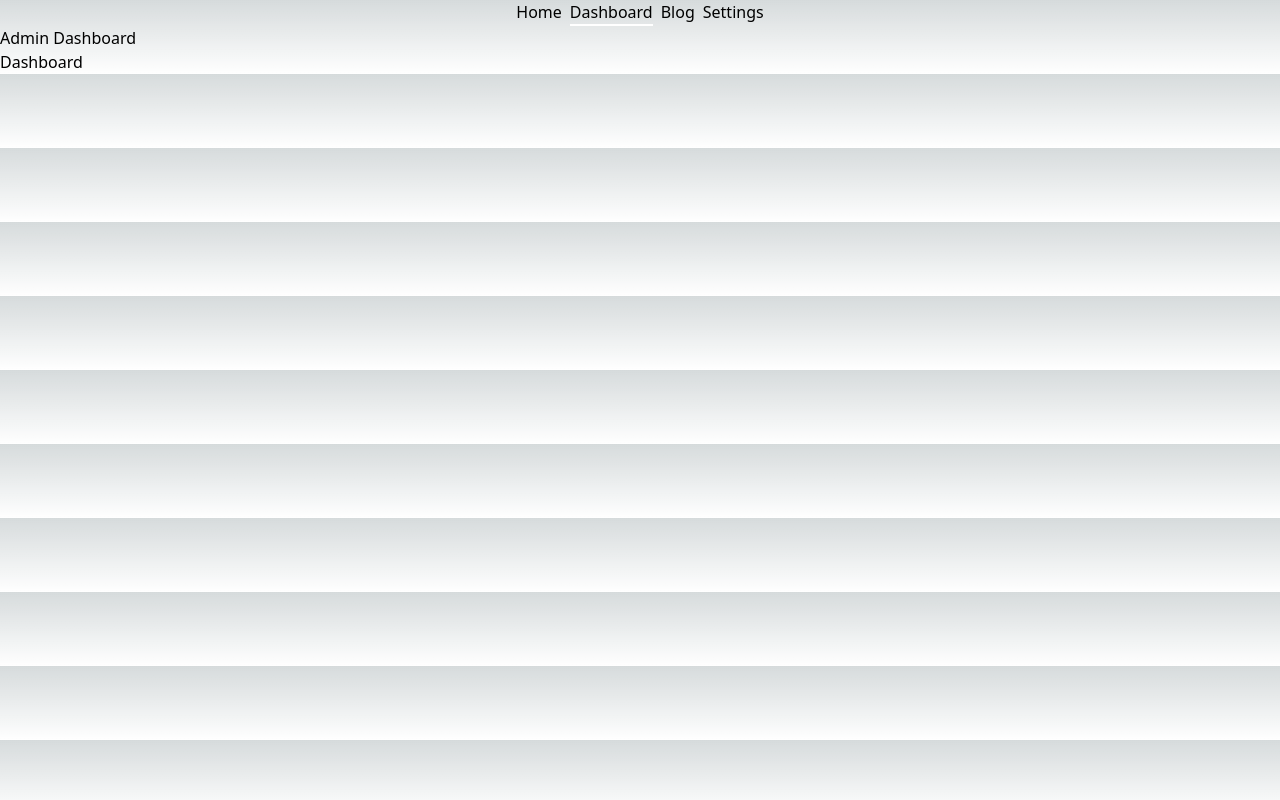
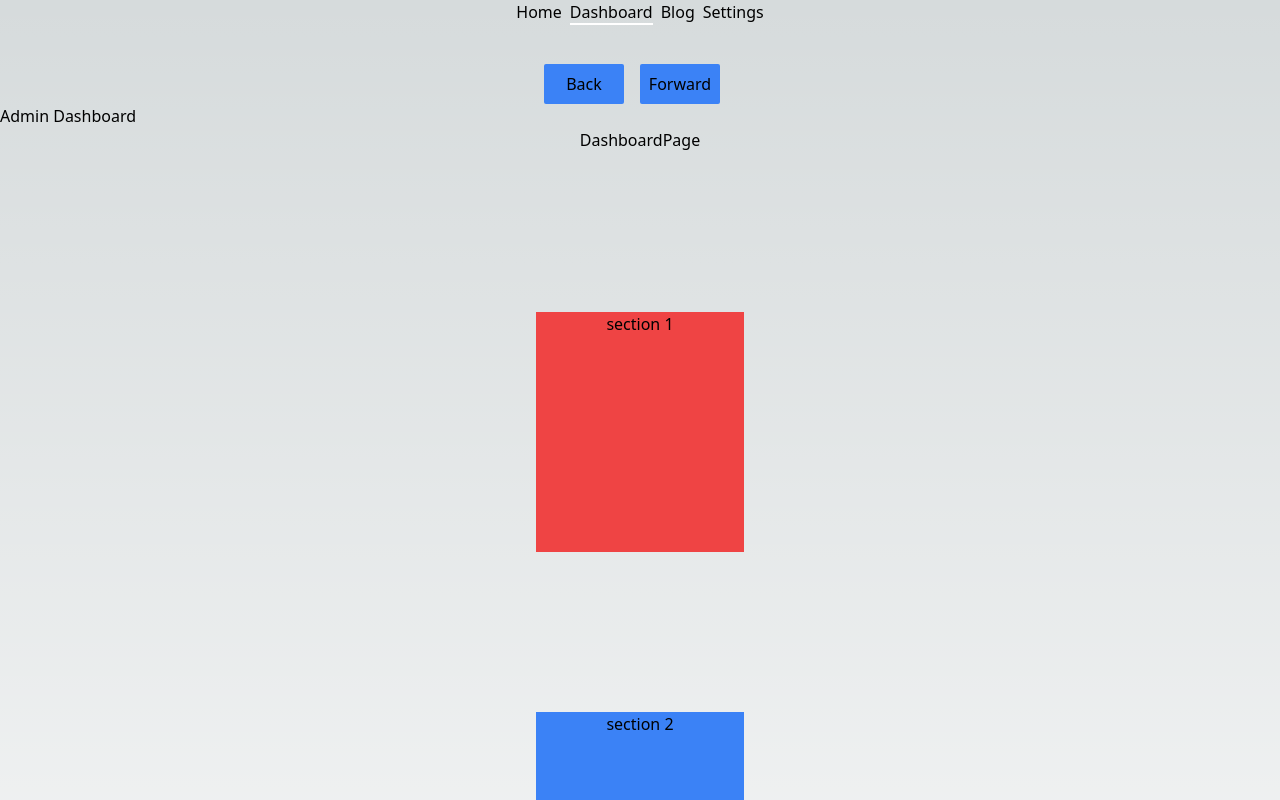
Before and after one commit to KQuiggins/NextJs_Course, a Next.js app: page /dashboard in a window 1280 px wide. Shown: the top 800 px of the page. Built offline with nearby package versions, Linux system fonts and the light colour scheme.

Commit message:
Add launch.json and update layout and page components

```diff
--- a/app/dashboard/layout.js
+++ b/app/dashboard/layout.js
@@ -1,6 +1,6 @@
-import React from 'react'
 
-const Layout = ({children}) => {
+
+export default function Layout({children}) {
   return (
 
     <div>
@@ -9,5 +9,3 @@ const Layout = ({children}) => {
     </div>
   )
 }
-
-export default Layout
--- a/app/dashboard/page.js
+++ b/app/dashboard/page.js
@@ -1,9 +1,21 @@
 
 
-const DashboardPage = () => {
+export default function DashboardPage() {
   return (
-    <div>Dashboard</div>
+    <div className="text-center flex flex-col justify-center items-center gap-40">
+      <h1>DashboardPage</h1>
+
+      <section className="w-52 h-60 bg-red-500" id="red">
+        <div>section 1</div>
+      </section>
+
+      <section className="w-52 h-60 bg-blue-500" id="blue">
+        <div>section 2</div>
+      </section>
+
+      <section className="w-52 h-60 bg-green-500" id="green">
+        <div>section 3</div>
+      </section>
+    </div>
   )
-}
-
-export default DashboardPage
+};
--- a/app/dashboard/settings/page.js
+++ b/app/dashboard/settings/page.js
@@ -1,9 +1,7 @@
-import React from 'react'
 
-const SettingPage = () => {
+
+export default function SettingsPage() {
   return (
-    <div>SettingsPage</div>
+    <div>Settings</div>
   )
-}
-
-export default SettingPage
+};
--- a/app/layout.js
+++ b/app/layout.js
@@ -1,9 +1,5 @@
-'use client'
-
 import './globals.css'
 import Header from '@/components/Header'
-import { useEffect } from 'react'
-
 
 export default function RootLayout({ children }) {
 
--- a/app/page.js
+++ b/app/page.js
@@ -1,10 +1,22 @@
 import Image from 'next/image'
+import Link from 'next/link'
 
 export default function Home() {
   return (
     <main className="flex min-h-screen flex-col items-center justify-between p-24">
 
-     <h1>Hello NextJS</h1>
+     <h1>Home Page</h1>
+     <div >
+        <ul className='flex flex-row gap-3'>
+          <li><Link href="/dashboard#red">Red Part</Link></li>
+          <li><Link href="/dashboard#blue">Blue Part</Link></li>
+          <li><Link href="/dashboard#green">Green Part</Link></li>
+        </ul>
+     </div>
+
+
+
+
     </main>
   )
 }
--- /dev/null
+++ b/app/template.js
@@ -0,0 +1,19 @@
+'use client'
+
+import './globals.css'
+import Header from '@/components/Header'
+import { useEffect } from 'react'
+
+
+export default function RootLayout({ children }) {
+
+  useEffect(() => {
+    console.log('RootLayout mounted');
+  }, [])
+
+  return (
+    <div>
+      {children}
+    </div>
+  )
+}
--- a/components/Header.js
+++ b/components/Header.js
@@ -1,51 +1,77 @@
 'use client';
 
-import { usePathname } from 'next/navigation';
+import { usePathname, useRouter } from 'next/navigation';
 import Link from 'next/link';
 
-const Header = () => {
+export default function Header(){
 	const pathname = usePathname();
-
+    const router = useRouter();
 	return (
 		<header>
 			<ul className='flex justify-center gap-2'>
 				<li>
-					<Link
+					<span
+                        onClick={() => router.push('/')}
 						className={`hover:underline link ${
 							pathname === '/' ? 'active border-b-2 border-white' : ''
 						}`}
 						href='/'
 					>
-						Home
-					</Link>
+                        Home
+
+					</span>
 				</li>
 				<li
-					className={`hover:underline link
-          ${pathname === '/dashboard' ? 'active border-b-2 border-white' : ''}`}
+
 				>
-					<Link href='/dashboard'>Dashboard</Link>
+					<span
+                        onClick={() => router.push('/dashboard')}
+                        className={`hover:underline link ${
+                        pathname === '/dashboard' ? 'active border-b-2 border-white' : ''
+                        }`}
+                        href='/dashboard'
+                    >
+                Dashboard
+                    </span>
 				</li>
 				<li
-					className={`hover:underline link  ${
-						pathname === '/blog'
-							? 'active border-b-2 border-white'
-							: ''
-					}`}
+
 				>
-					<Link href='/blog'>Blog</Link>
+					<span
+                        onClick={() => router.push('/blog')}
+                        className={`hover:underline link  ${
+						pathname === '/blog' ? 'active border-b-2 border-white': ''
+					}`} href='/blog'>
+                        Blog
+                    </span>
 				</li>
 				<li
-					className={`hover:underline link  ${
-						pathname === '/dashboard/settings'
-							? 'active border-b-2 border-white'
-							: ''
-					}`}
+
 				>
-					<Link href='/dashboard/settings'>Settings</Link>
+					<span
+                        onClick={() => router.push('/dashboard/settings')}
+                        className={`hover:underline link  ${
+						pathname === '/dashboard/settings' ? 'active border-b-2 border-white': ''
+					}`} href='/dashboard/settings'>
+                        Settings
+                    </span>
 				</li>
 			</ul>
+			<div className='text-center'>
+				<button
+					onClick={() => router.back()}
+					className='bg-blue-500 w-20 h-10 rounded-sm mr-4 mt-10 '
+				>
+					Back
+				</button>
+				<button
+					onClick={() => router.forward()}
+					className='bg-blue-500 w-20 h-10 rounded-sm mr-4 mt-10'
+				>
+					Forward
+				</button>
+			</div>
+
 		</header>
 	);
 };
-
-export default Header;
--- a/next.config.js
+++ b/next.config.js
@@ -1,4 +1,6 @@
 /** @type {import('next').NextConfig} */
-const nextConfig = {}
+const nextConfig = {
+    reactStrictMode: false,
+}
 
 module.exports = nextConfig
```
